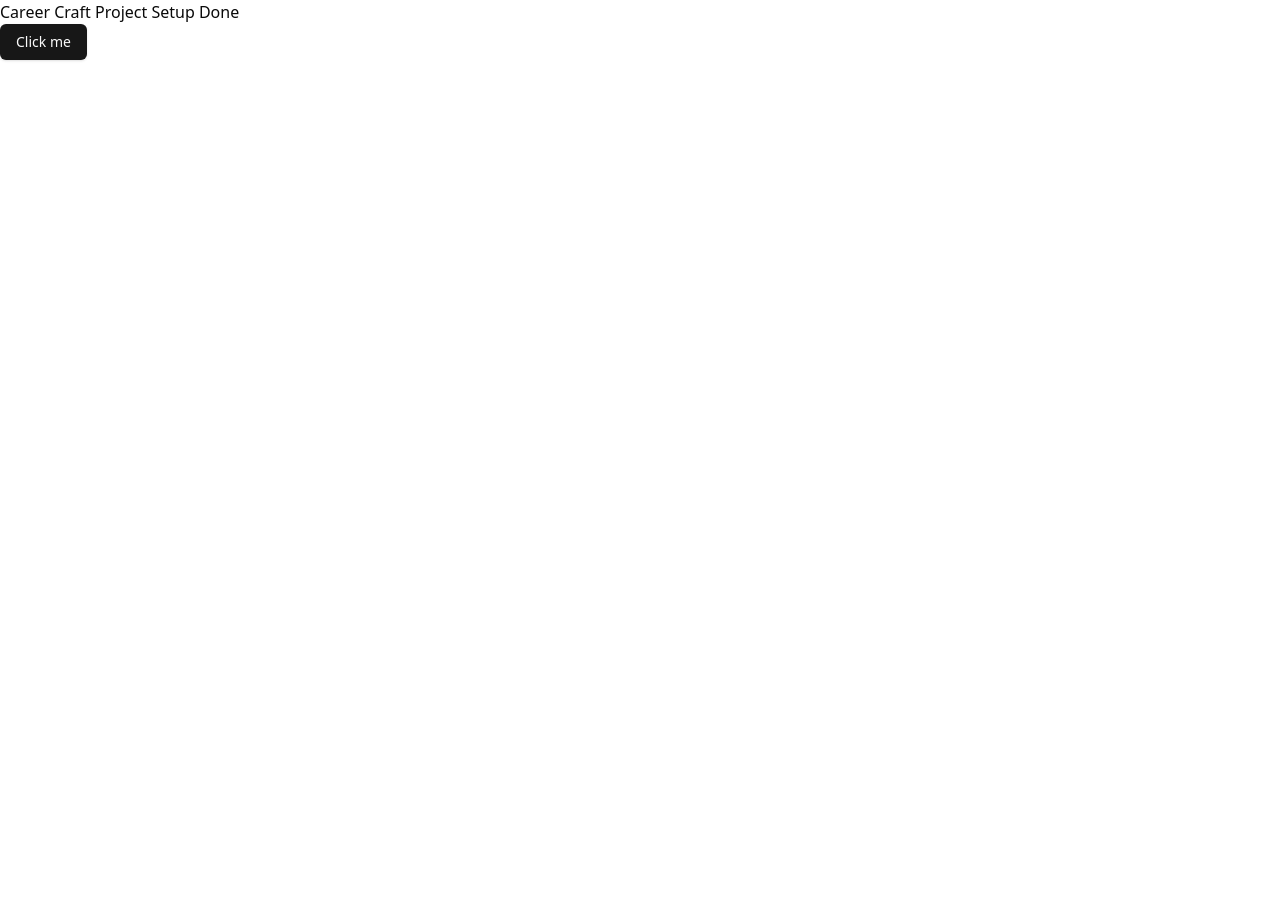
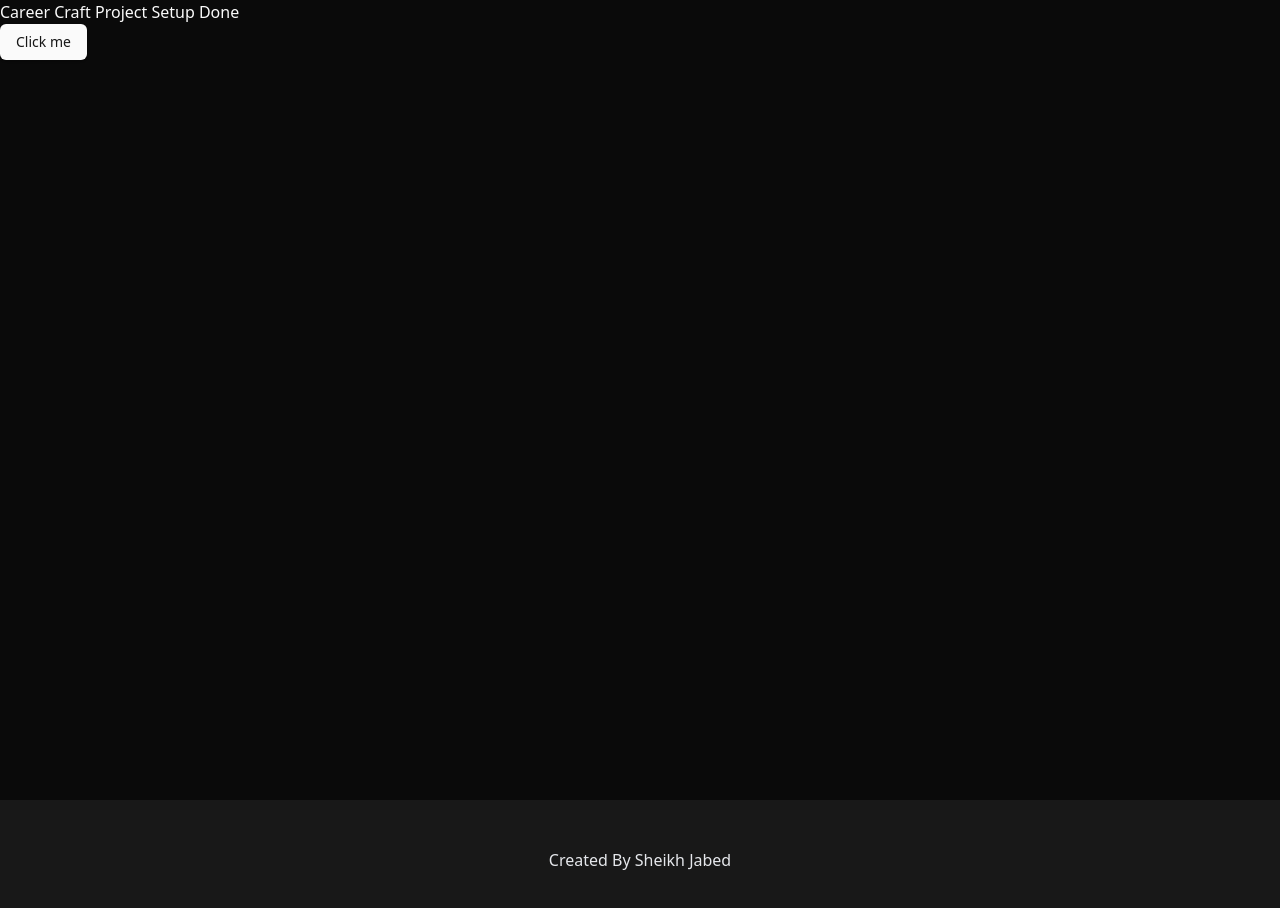
Before and after one commit to SK-Jabed/Career-Craft-AI, a Next.js app: page / in a window 1280 px wide. Shown: the top 908 px of the page. Before the commit the page ends 800 px from the top, so only its background shows below. Built offline with nearby package versions, Linux system fonts and the light colour scheme.

Commit message:
Theme Customizastion and Theme Context Added to the Project

```diff
--- a/app/layout.js
+++ b/app/layout.js
@@ -1,5 +1,6 @@
 import { Geist, Geist_Mono } from "next/font/google";
 import "./globals.css";
+import { ThemeProvider } from "@/components/theme-provider";
 
 const geistSans = Geist({
   variable: "--font-geist-sans",
@@ -22,7 +23,22 @@ export default function RootLayout({ children }) {
       <body
         className={`${geistSans.variable} ${geistMono.variable} antialiased`}
       >
-        {children}
+        <ThemeProvider
+          attribute="class"
+          defaultTheme="dark"
+          enableSystem
+          disableTransitionOnChange
+        >
+          {/* Header */}
+          {/* Main Content */}
+          <main className="min-h-screen">{children}</main>
+          {/* Footer */}
+          <footer className="bg-muted/50 py-12">
+            <div className="container mx-auto px-4 text-center text-gray-200">
+              <p>Created By Sheikh Jabed</p>
+            </div>
+          </footer>
+        </ThemeProvider>
       </body>
     </html>
   );
--- /dev/null
+++ b/components/theme-provider.jsx
@@ -0,0 +1,8 @@
+"use client";
+
+import * as React from "react";
+import { ThemeProvider as NextThemesProvider } from "next-themes";
+
+export function ThemeProvider({ children, ...props }) {
+  return <NextThemesProvider {...props}>{children}</NextThemesProvider>;
+}
```
Also changed, not shown: 1 other file (tests, documents, lock files or other folders).
